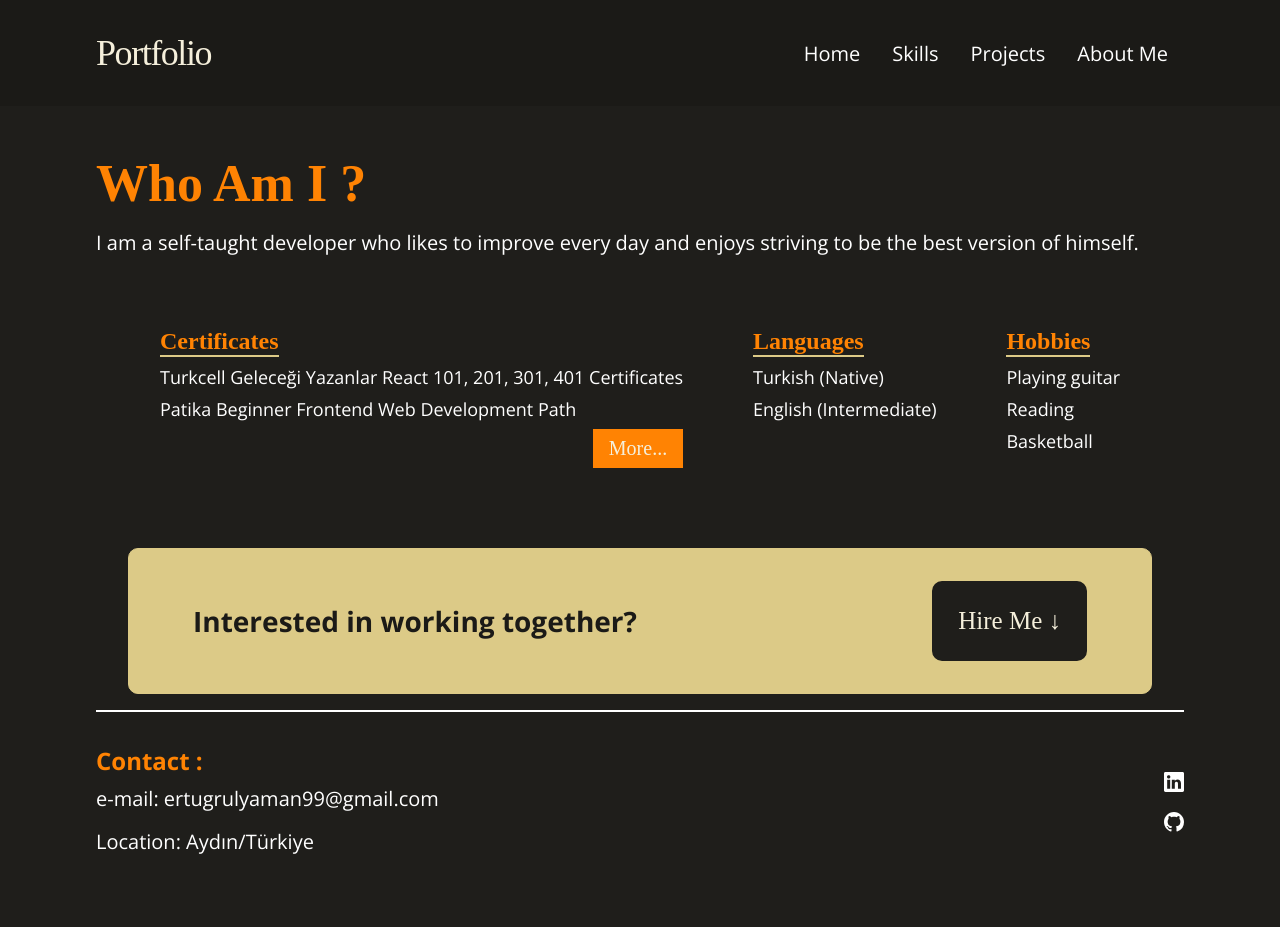
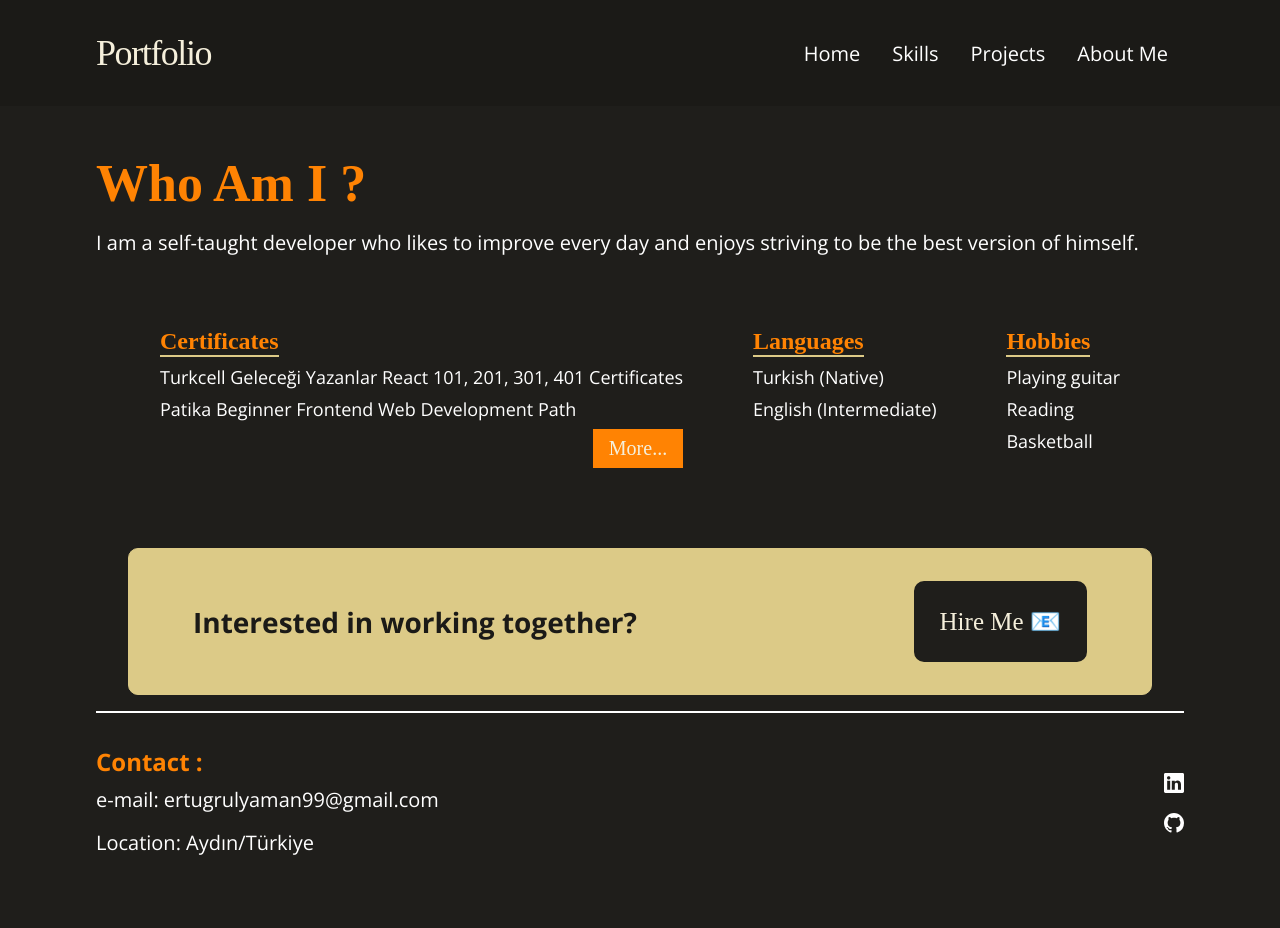
Before and after one commit to ertugrulyamaan/Portfolio-website, a React (Vite) app: page /about in a window 1280 px wide. Built offline with nearby package versions, Linux system fonts and the light colour scheme; a web font is replaced by a local one.

Commit message:
minor change

```diff
--- a/src/components/About/About.jsx
+++ b/src/components/About/About.jsx
@@ -30,7 +30,7 @@ const About = () => {
         </div>
       <div className="app__about-hire">
         <h4>Interested in working together? </h4>
-        <a>Hire Me &#8595;</a>
+        <a href='mailto:ertugrulyaman99@gmail.com'>Hire Me &#x1F4E7;</a>
       </div>
       <div className='app__about-footer'>
         <div className='app__about-footer_contact'>
--- a/src/components/Hero/Hero.jsx
+++ b/src/components/Hero/Hero.jsx
@@ -8,7 +8,7 @@ const Hero = () => {
         <p>Frontend Developer</p>
       </div>
       <div className='app__hero-button section__margin'>
-        <a href='/about'>Hire Me !</a>
+        <a href='/about'>About Me !</a>
       </div>
     </div>
   )
```
